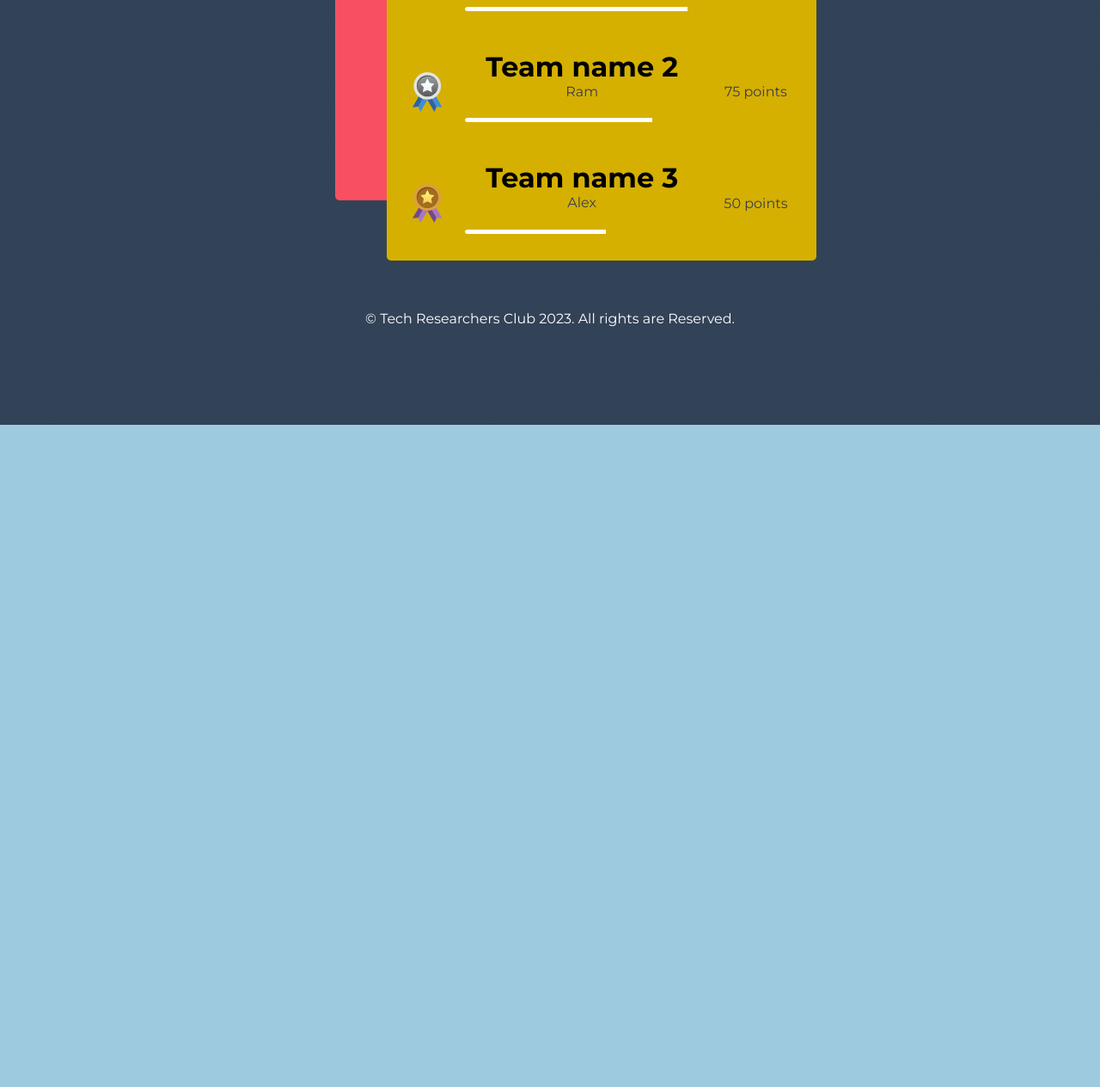
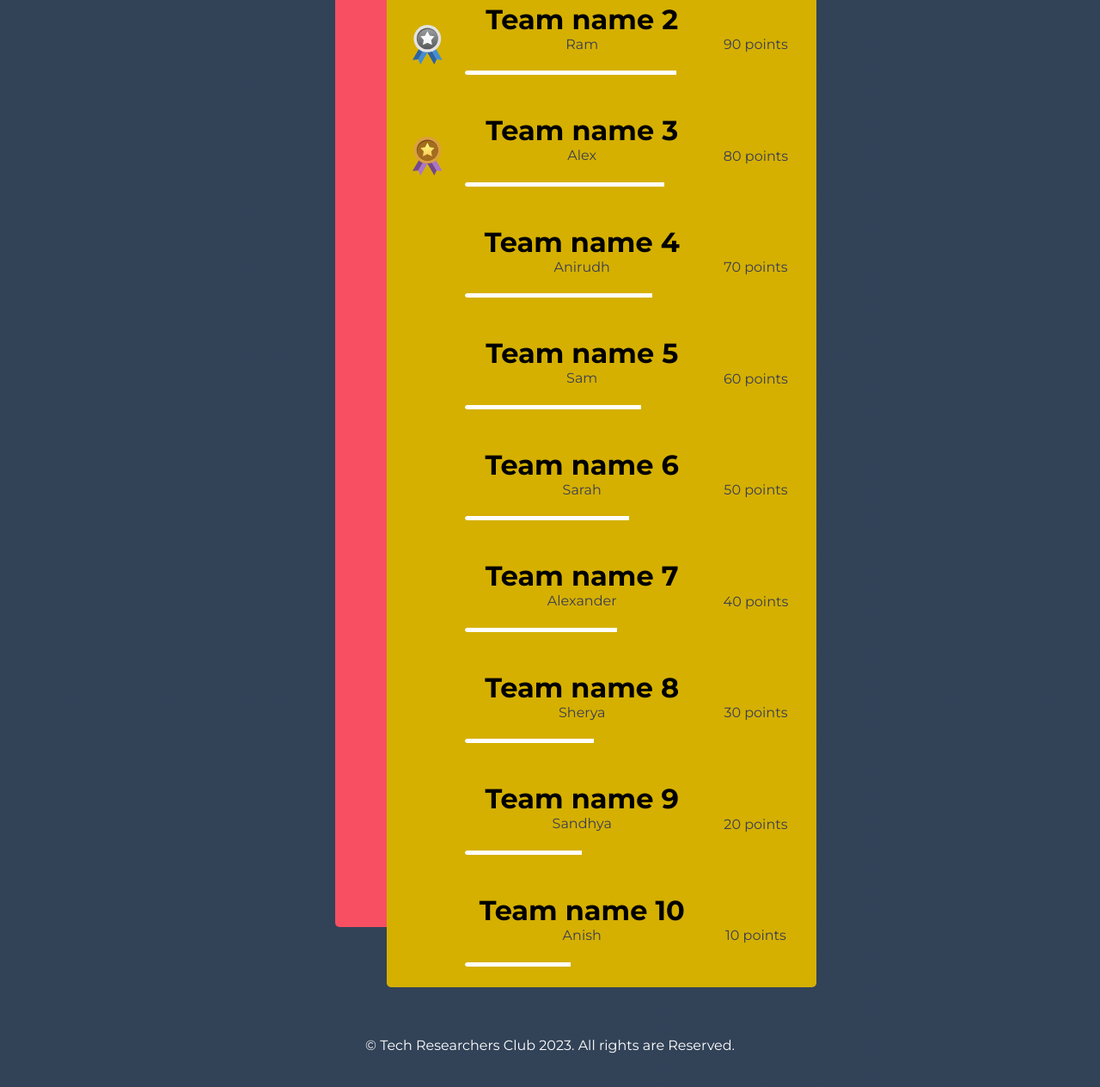
Before and after one commit to Tech-Researchers-Club-VITC/TRC-Leaderboard, a plain HTML site: page index.html in a window 1280 px wide. Shown: the part 306-1570 px from the top of the page at 86% size. Before the commit the page ends 800 px from the top, so only its background shows below. Drawn offline with Linux system fonts and the light colour scheme.

Commit message:
Add files via upload

```diff
--- a/index.html
+++ b/index.html
@@ -44,11 +44,11 @@
 							<h1>Team name 2</h1>
 							<p>Ram</p>
 							<div class="bar_wrap">
-								<div class="inner_bar" style="width: 80%"></div>
+								<div class="inner_bar" style="width: 90%"></div>
 							</div>
 						</div>
 						<div class="points">
-							75 points
+							90 points
 						</div>
 					</div>
 					<div class="lboard_mem">
@@ -59,11 +59,102 @@
 							<h1>Team name 3</h1>
 							<p>Alex</p>
 							<div class="bar_wrap">
-								<div class="inner_bar" style="width: 60%;"></div>
+								<div class="inner_bar" style="width: 85%;"></div>
+							</div>
+						</div>
+						<div class="points">
+							80 points
+						</div>
+					</div>
+					<div class="lboard_mem">
+						<div class="img"></div>
+						<div class="name_bar">
+							<h1>Team name 4</h1>
+							<p>Anirudh</p>
+							<div class="bar_wrap">
+								<div class="inner_bar" style="width: 80%"></div>
+							</div>
+						</div>
+						<div class="points">
+							70 points
+						</div>
+					</div>
+					<div class="lboard_mem">
+						<div class="img"></div>
+						<div class="name_bar">
+							<h1>Team name 5</h1>
+							<p>Sam</p>
+							<div class="bar_wrap">
+								<div class="inner_bar" style="width: 75%"></div>
+							</div>
+						</div>
+						<div class="points">
+							60 points
+						</div>
+					</div>
+					<div class="lboard_mem">
+						<div class="img"></div>
+						<div class="name_bar">
+							<h1>Team name 6</h1>
+							<p>Sarah</p>
+							<div class="bar_wrap">
+								<div class="inner_bar" style="width: 70%"></div>
 							</div>
 						</div>
 						<div class="points">
 							50 points
+						</div>
+					</div>
+					<div class="lboard_mem">
+						<div class="img"></div>
+						<div class="name_bar">
+							<h1>Team name 7</h1>
+							<p>Alexander</p>
+							<div class="bar_wrap">
+								<div class="inner_bar" style="width: 65%"></div>
+							</div>
+						</div>
+						<div class="points">
+							40 points
+						</div>
+					</div>
+					<div class="lboard_mem">
+						<div class="img"></div>
+						<div class="name_bar">
+							<h1>Team name 8</h1>
+							<p>Sherya</p>
+							<div class="bar_wrap">
+								<div class="inner_bar" style="width: 55%"></div>
+							</div>
+						</div>
+						<div class="points">
+							30 points
+						</div>
+					</div>
+					<div class="lboard_mem">
+						<div class="img"></div>
+						<div class="name_bar">
+							<h1>Team name 9</h1>
+							<p>Sandhya</p>
+							<div class="bar_wrap">
+								<div class="inner_bar" style="width: 50%"></div>
+							</div>
+						</div>
+						<div class="points">
+							20 points
+						</div>
+					</div>
+					<div class="lboard_mem">
+						<div class="img"></div>
+						<div class="name_bar">
+							<h1>Team name 10</h1>
+							<p>Anish</p>
+							<div class="bar_wrap">
+								<div class="inner_bar" style="width: 45%"></div>
+							</div>
+						</div>
+						<div class="points">
+							10 points
 						</div>
 					</div>
 				</div>
--- a/styles.css
+++ b/styles.css
@@ -12,7 +12,7 @@ body {
   background: #9ecae0;
 }
 .header {
-  height: 100vh;
+  height: 220vh;
   width: 100%;
   text-align: center;
   background-image: linear-gradient(rgba(4, 9, 30, 0.7), rgba(4, 9, 30, 0.7)),
@@ -37,8 +37,8 @@ html::-webkit-scrollbar-thumb {
 
 .lboard_section {
   width: 500px;
-  height: 400px;
-  margin: 100px auto 0;
+  height: 1300px;
+  margin: 45px auto 0;
   background: #f94f62;
   padding: 25px 40px;
   position: relative;
@@ -147,18 +147,18 @@ html::-webkit-scrollbar-thumb {
   margin-top: 10%;
   text-align: center;
 }
-@media screen and (max-width: 675px) {
+@media screen and (max-width: 645px) {
   .header {
     width: 150%;
-    height: 100vh;
+    height: 220vh;
   }
   .wrapper {
     width: 100%;
-    height: 75vh;
+    height: 150vh;
   }
   .lboard_section {
     width: 500px;
-    height: 400px;
+    height: 1300px;
     margin: 100px auto 0;
   }
   .lboard_wrap {
@@ -166,6 +166,6 @@ html::-webkit-scrollbar-thumb {
     height: 100%;
   }
   .footer {
-    margin-top: 20%;
+    margin-top: 10%;
   }
 }
```
